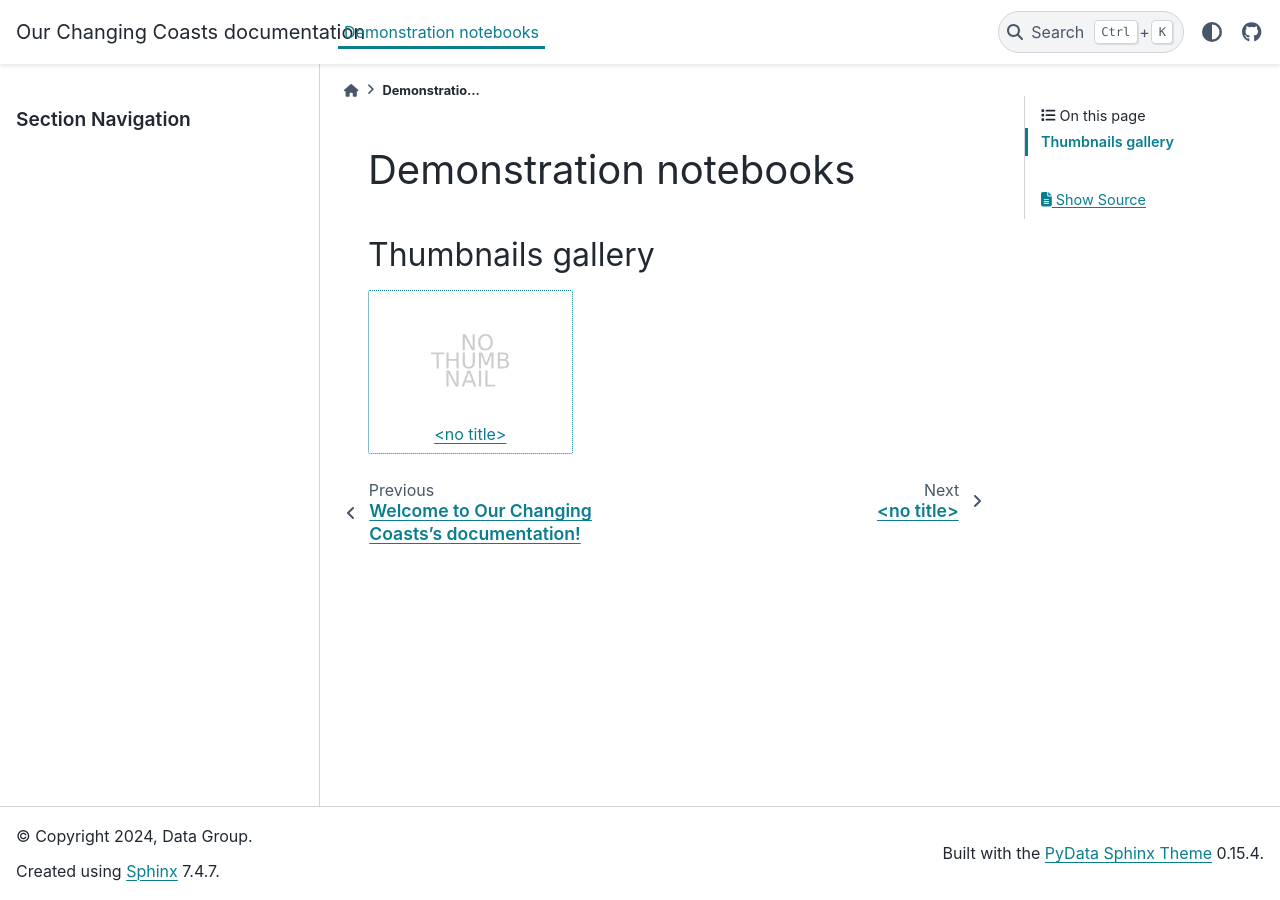
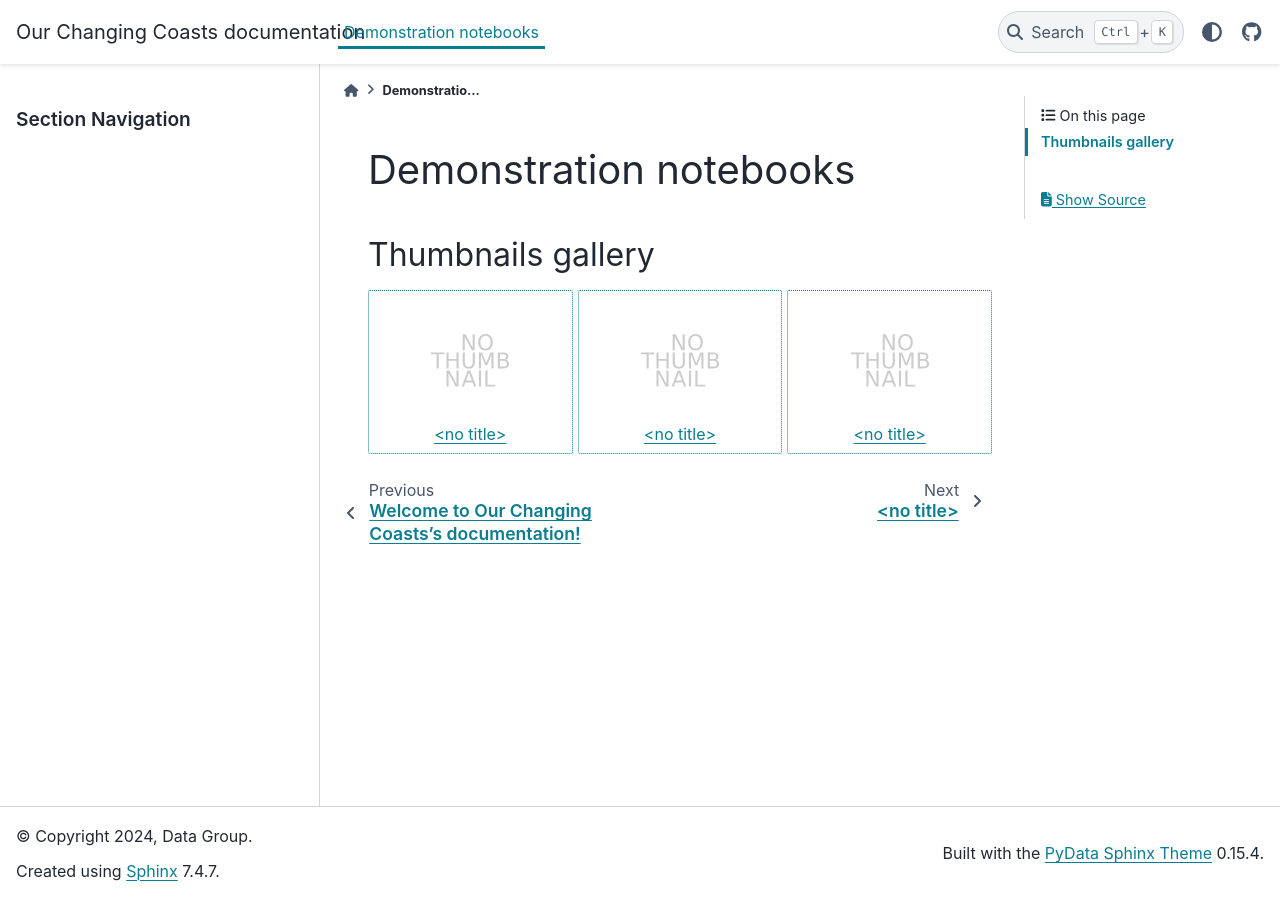
Before and after one commit to oceanum/occ, a Sphinx documentation site: the page built from docs/demo.rst, in a window 1280 px wide. Built offline with Sphinx 7.4.7 and the PyData theme 0.15.4, drawn with Linux system fonts in a browser that asks for light colours; part of the change alters nothing that is shown.

```diff
--- a/docs/demo.rst
+++ b/docs/demo.rst
@@ -9,3 +9,5 @@ Thumbnails gallery
 .. nbgallery::
 
     notebooks/datamesh_storage_demo.ipynb
+    notebooks/cmip6datacube_demo.ipynb
+    notebooks/multiscale_tidegrid_demo.ipynb
```
Also changed, not shown: docs/notebooks/cmip6datacube_demo.ipynb (added), docs/notebooks/multiscale_tidegrid_demo.ipynb (added).
